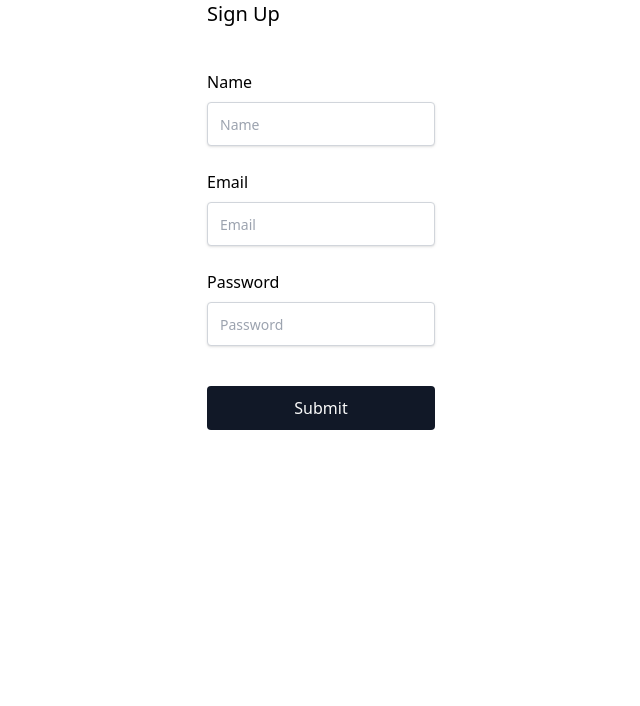
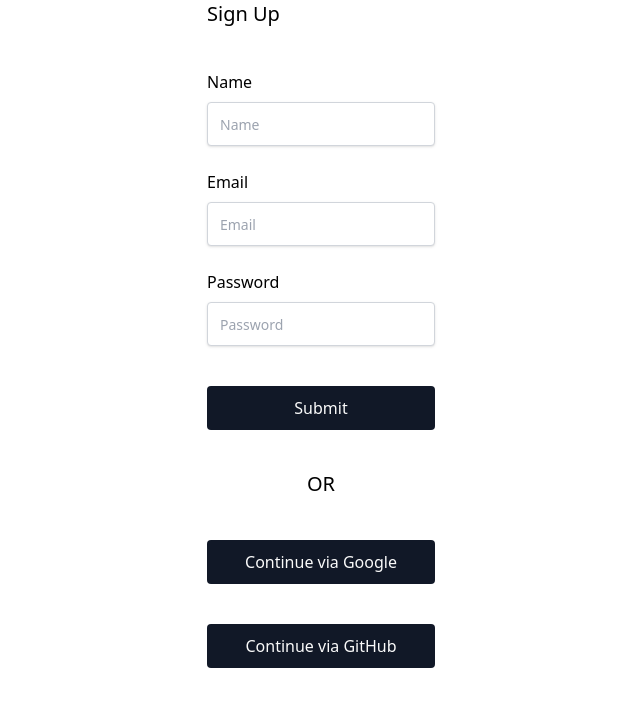
Before and after one commit to Andrij-Panasenko/google-git-next-auth, a Next.js app: page / in a window 1280 px wide. Shown: the top 706 px of the page, without its empty margins (319-959 px from the left). Built offline with nearby package versions, Linux system fonts and the light colour scheme.

Commit message:
google/git auth

```diff
--- /dev/null
+++ b/src/app/api/auth/[...nextauth]/route.ts
@@ -0,0 +1,6 @@
+import { authConfig } from "@/app/lib/auth";
+import NextAuth from 'next-auth/next';
+
+const handler = NextAuth(authConfig);
+
+export { handler as GET, handler as POST };
--- a/src/app/components/auth-form.tsx
+++ b/src/app/components/auth-form.tsx
@@ -3,6 +3,7 @@
 import { Formik, Form } from 'formik';
 import React from 'react';
 import InputField from './input-field';
+import { signIn } from 'next-auth/react';
 
 export type AuthFormValues = {
   name: string;
@@ -54,6 +55,19 @@ export default function AuthForm({ onSubmit }: AuthFormProps) {
             >
               Submit
             </button>
+            <p className="mb-0.5 text-xl text-center uppercase">Or</p>
+            <button
+              className="py-2.5 px-5 bg-gray-900 text-zinc-50 text-base text-center font-medium rounded"
+              onClick={() => signIn('google')}
+            >
+              Continue via Google
+            </button>
+            <button
+              className="py-2.5 px-5 bg-gray-900 text-zinc-50 text-base text-center font-medium rounded"
+              onClick={()=>signIn("github")}
+            >
+              Continue via GitHub
+            </button>
           </Form>
         </Formik>
       </div>
--- /dev/null
+++ b/src/app/lib/auth.ts
@@ -0,0 +1,17 @@
+import { NextAuthOptions } from 'next-auth';
+import GoogleProvider from 'next-auth/providers/google';
+import GithubProvider from 'next-auth/providers/github';
+
+export const authConfig: NextAuthOptions = {
+   providers:[
+    GoogleProvider({
+      clientId: process.env.GOOGLE_CLIENT_ID as string, //сюди треба передати строки з .env
+      clientSecret: process.env.GOOGLE_CLIENT_SECRET as string, //сюди треба передати строки з .env
+    }),
+    GithubProvider({
+      clientId: process.env.GITHUB_CLIENT_ID as string, //сюди треба передати строки з .env
+      clientSecret: process.env.GITHUB_CLIENT_SECRET as string, //сюди треба передати строки з .env
+    }),
+  ],
+  secret: process.env.SECRET,
+}
```
